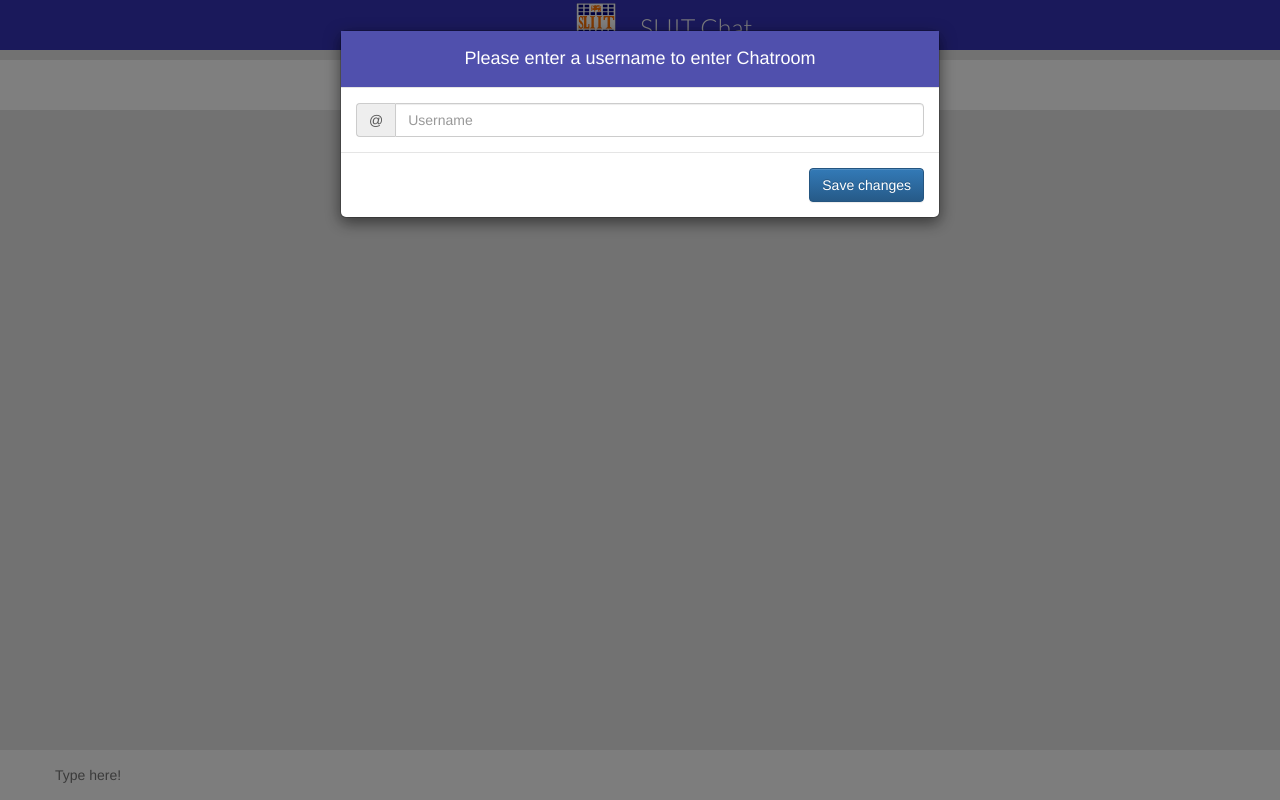
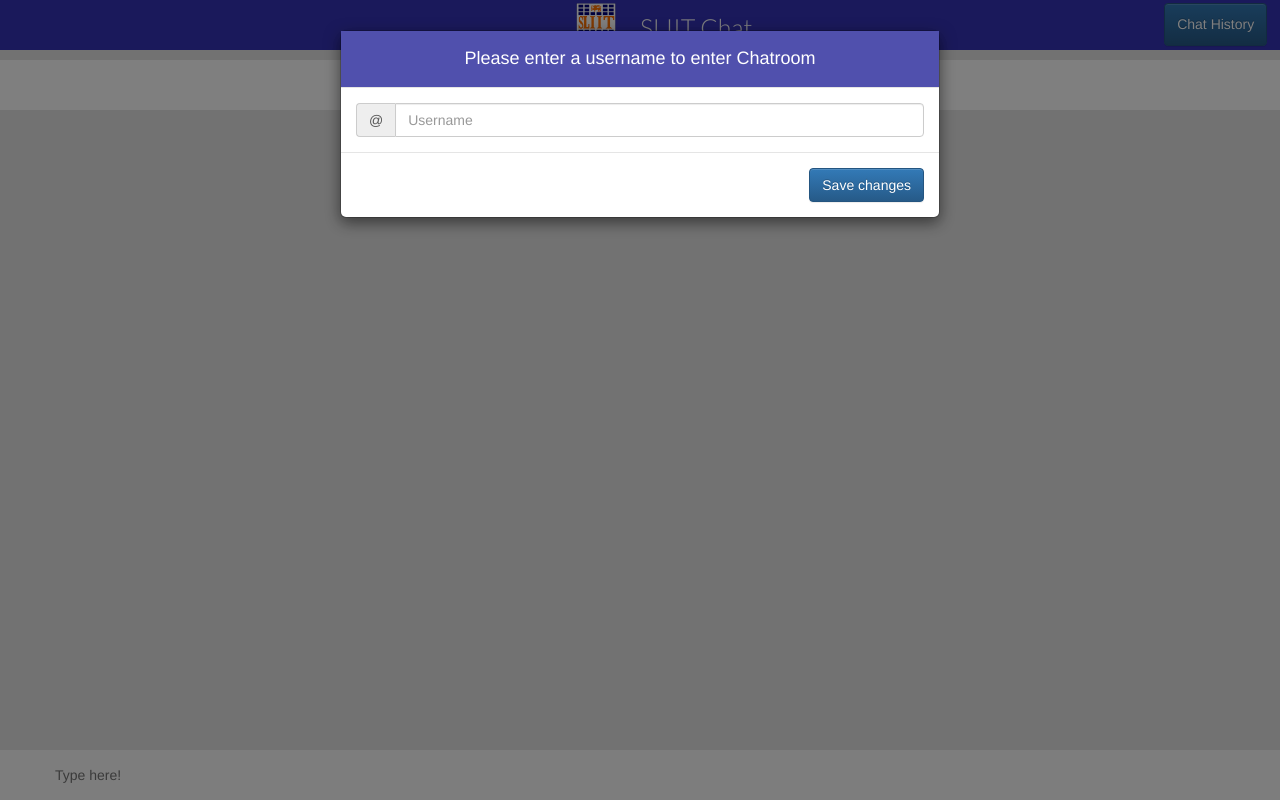
Before and after one commit to kr4ckhe4d/SLIIT-Chat-NodeJS, a website: page index.html in a window 1280 px wide. Drawn offline with nearby package versions, Linux system fonts and the light colour scheme; no server answers.

Commit message:
Chat history retrieval done

```diff
--- a/index.html
+++ b/index.html
@@ -22,6 +22,7 @@
     <div class="menu">
         <img src="img/SLIIT_Logo_Crest.png" class="name-image" draggable="false" />
         <div class="name">SLIIT Chat</div>
+        <button class="btn-history btn btn-primary" type="button" id="btnChatHistory"> Chat History</button>
     </div>
     <ol class="chat" id="chat"></ol>
     <form action="" id="form">
--- a/public/app.css
+++ b/public/app.css
@@ -74,6 +74,13 @@ a {
     font-weight: 300;
     color: rgba(255, 255, 255, 0.98);
     cursor: default;
+}
+
+.btn-history {
+    position: absolute;
+    top: 3px;
+    height: 85%;
+    right: 1%;
 }
 
 .name-image {
--- a/public/app.js
+++ b/public/app.js
@@ -3,6 +3,11 @@ $(function() {
     var username = '';
     console.log(socket);
     $('#myModal').modal('toggle');
+
+    //btnChatHistory
+    $('#btnChatHistory').click(function() {
+        socket.emit('retrieve history', { 'from': username });
+    });
 
     $('#saveUsername').click(function() {
         username = $('#userName').val();
@@ -24,6 +29,11 @@ $(function() {
         $('#m').val('');
         return false;
     });
+    //'chat history'
+    socket.on('chat history', function(msg) {
+        console.log('history object: ' + JSON.stringify(msg));
+
+    });
 
     socket.on('chat message', function(msg) {
         console.log('msg: ' + JSON.stringify(msg));
```
Also changed, not shown: index.js (+9 -0 lines).
